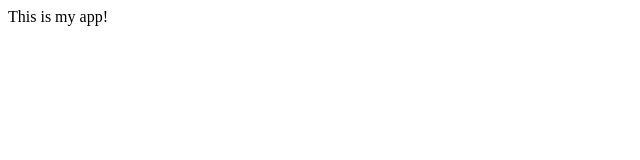
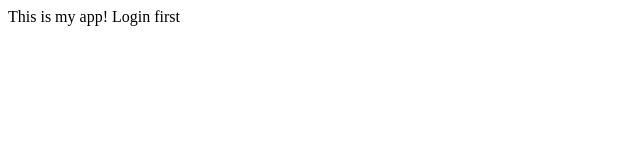
Before and after one commit to speedyfirecheung/myappsample, a plain HTML site: page index.html in a window 1280 px wide. Shown: the full height of the page, 0-640 px from the left. Drawn offline with Linux system fonts and the light colour scheme.

Commit message:
changed index.html

```diff
--- a/index.html
+++ b/index.html
@@ -4,6 +4,7 @@
     </head>
     <body>
         This is my app!
+        Login first
     </body>
 
 </html>
```
